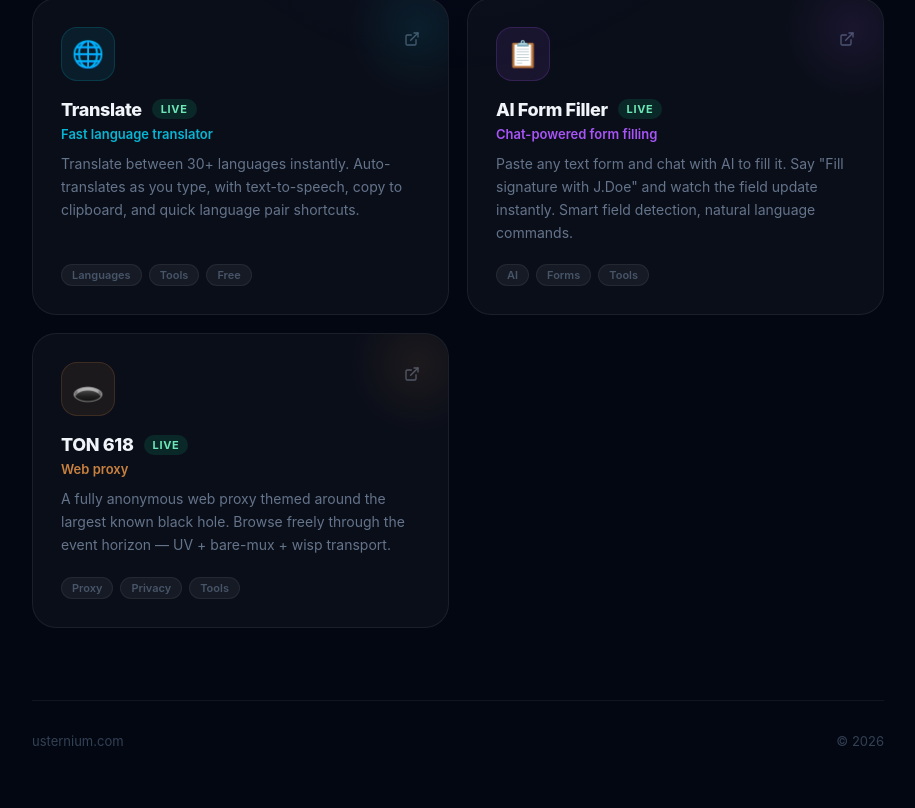
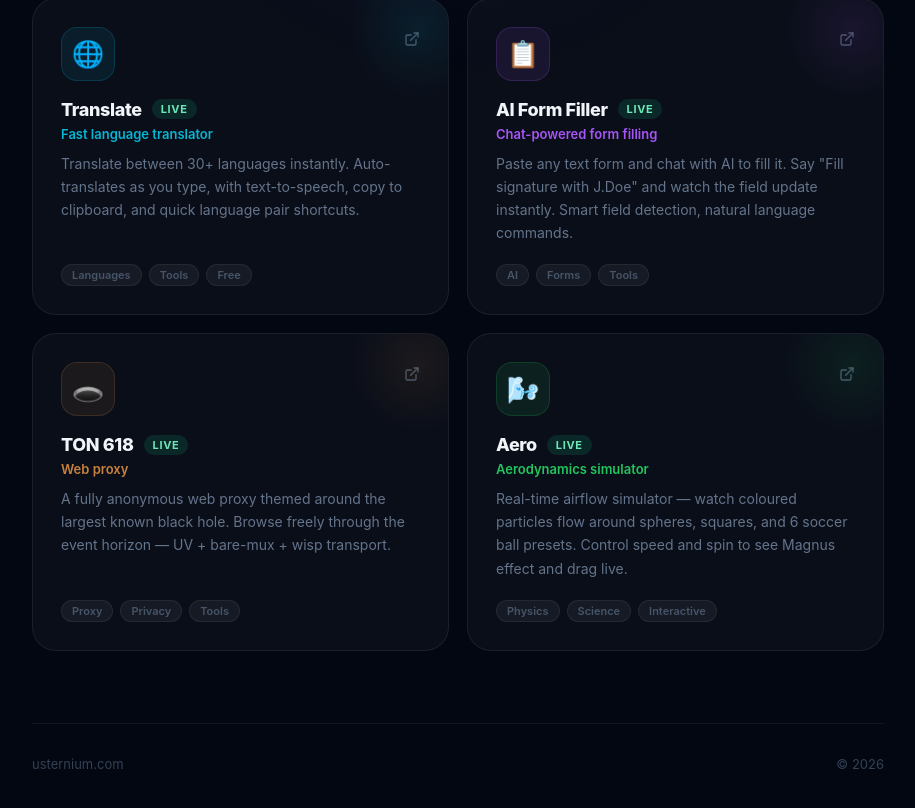
Before and after one commit to Arthur6229/usternium, a React (Vite) app: page / in a window 1280 px wide. Shown: the part 676-1484 px from the top of the page, without its empty margins (182-1097 px from the left). Built offline with nearby package versions, Linux system fonts and the light colour scheme.

Commit message:
Add Aero aerodynamics simulator as project 6

```diff
--- a/src/pages/Landing.tsx
+++ b/src/pages/Landing.tsx
@@ -68,6 +68,17 @@ const projects: Project[] = [
     url: 'https://proxy.usternium.com',
     status: 'live',
     tags: ['Proxy', 'Privacy', 'Tools'],
+  },
+  {
+    name: 'Aero',
+    description: 'Aerodynamics simulator',
+    longDesc: 'Real-time airflow simulator — watch coloured particles flow around spheres, squares, and 6 soccer ball presets. Control speed and spin to see Magnus effect and drag live.',
+    emoji: '🌬️',
+    color: '#22c55e',
+    gradient: 'linear-gradient(135deg,#22c55e,#15803d)',
+    url: 'https://aero.usternium.com',
+    status: 'live',
+    tags: ['Physics', 'Science', 'Interactive'],
   },
 ];
 
```
